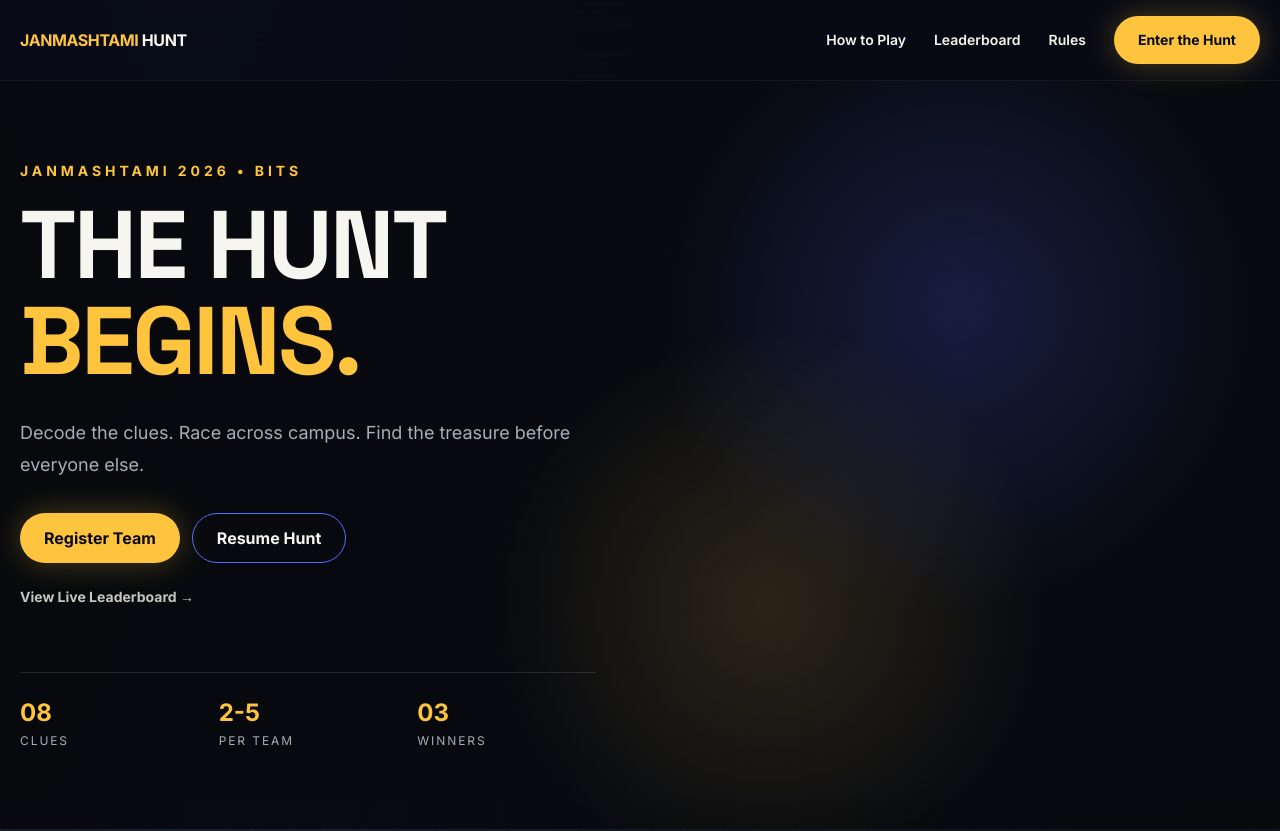
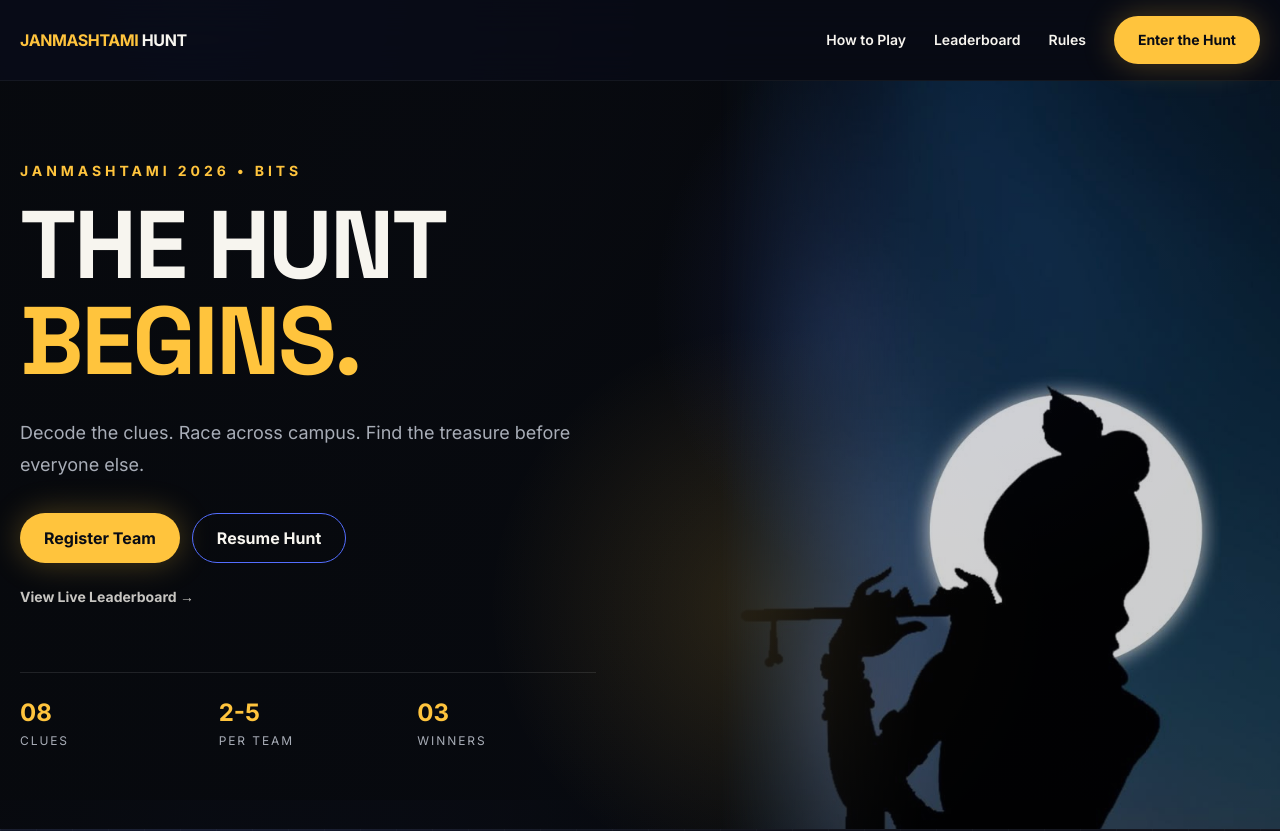
Before and after one commit to rayan2611/Treasure_hunt, a Next.js app: page / in a window 1280 px wide. Shown: the top 831 px of the page. Built offline with nearby package versions, Linux system fonts and the light colour scheme; no server answers.

Commit message:
Add decorative Krishna-with-flute silhouette to homepage hero, faded into the background — purely visual, no functional changes

```diff
--- a/components/hero.tsx
+++ b/components/hero.tsx
@@ -3,7 +3,15 @@ import { PrimaryButton, SecondaryButton } from "@/components/ui";
 export function Hero() {
   return (
     <section className="hero-bg game-grid relative min-h-[88vh] overflow-hidden">
-      <div className="mx-auto flex min-h-[88vh] max-w-7xl items-center px-5 py-20">
+      {/* Decorative only — purely visual, never affects layout/functionality. */}
+      <img
+        src="/krishna-flute.jpg"
+        alt=""
+        aria-hidden="true"
+        className="pointer-events-none absolute inset-y-0 right-0 hidden h-full w-[560px] object-cover object-top opacity-80 [mask-image:linear-gradient(to_right,transparent,black_35%)] lg:block"
+      />
+
+      <div className="relative mx-auto flex min-h-[88vh] max-w-7xl items-center px-5 py-20">
         <div className="max-w-3xl">
           <p className="mb-4 text-sm font-black uppercase tracking-[.28em] text-gold">
             Janmashtami 2026 • BITS
```
Also changed, not shown: public/krishna-flute.jpg (added).
